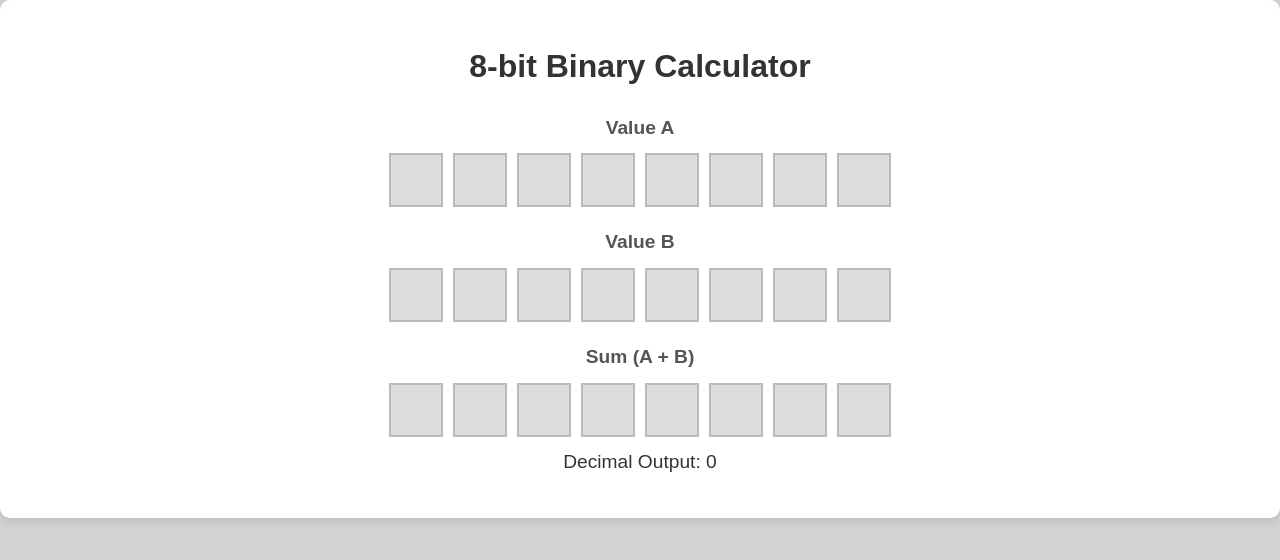
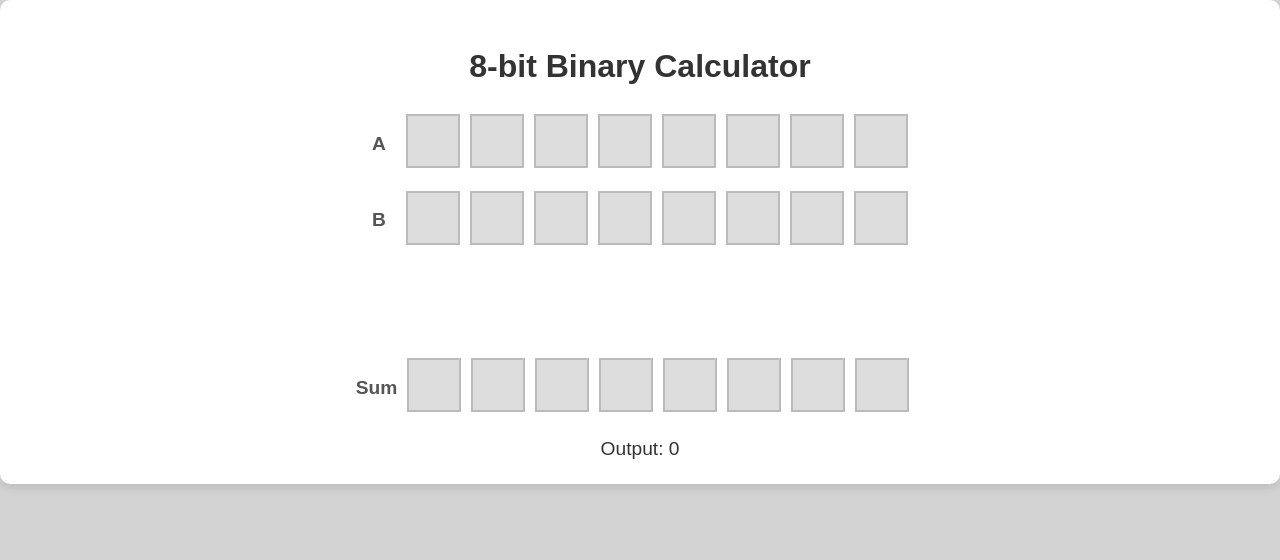
Before and after one commit to bpmurray77/fluffy-eureka, a website: page binary.html in a window 1280 px wide. Drawn offline with Linux system fonts and the light colour scheme.

Commit message:
neater calc

```diff
--- a/binary.html
+++ b/binary.html
@@ -12,7 +12,7 @@
 
         <!-- Row A -->
         <div class="binary-row" id="row-a">
-            <h2>Value A</h2>
+            <h2>A</h2>
             <div class="bit-container">
                 <div class="bit" id="a-bit-1"></div>
                 <div class="bit" id="a-bit-2"></div>
@@ -27,7 +27,7 @@
 
         <!-- Row B -->
         <div class="binary-row" id="row-b">
-            <h2>Value B</h2>
+            <h2>B</h2>
             <div class="bit-container">
                 <div class="bit" id="b-bit-1"></div>
                 <div class="bit" id="b-bit-2"></div>
@@ -41,8 +41,8 @@
         </div>
 
         <!-- Result Row (Sum) -->
-        <div class="binary-row" id="row-result">
-            <h2>Sum (A + B)</h2>
+        <div class="binary-row-3" id="row-result">
+            <h2>Sum</h2>
             <div class="bit-container">
                 <div class="bit" id="sum-bit-1"></div>
                 <div class="bit" id="sum-bit-2"></div>
@@ -53,9 +53,9 @@
                 <div class="bit" id="sum-bit-7"></div>
                 <div class="bit" id="sum-bit-8"></div>
             </div>
-            <div id="sum-decimal-output">
-                Decimal Output: <span id="decimal-sum">0</span>
-            </div>
+        </div>
+        <div id="sum-decimal-output">
+            Output: <span id="decimal-sum">0</span>
         </div>
     </div>
 
--- a/css/styles.css
+++ b/css/styles.css
@@ -61,6 +61,18 @@ h1 {
 
 .binary-row {
     margin-bottom: 20px;
+    display: flex;
+    align-items: center;
+    justify-content: center;
+}
+
+.binary-row-3 {
+    margin-bottom: 20px;
+    display: flex;
+    align-items: center;
+    justify-content: center;
+    margin-right: 15px;
+    margin-top: 111px;
 }
 
 h2 {
@@ -84,6 +96,14 @@ h2 {
     transition: background-color 0.3s;
 }
 
+.binary-row h2 {
+    margin-right: 20px;
+}
+
+.binary-row-3 h2 {
+    margin-right: 10px;
+}
+
 .bit.active {
     background-color: black;
     border-color: #444;
```
